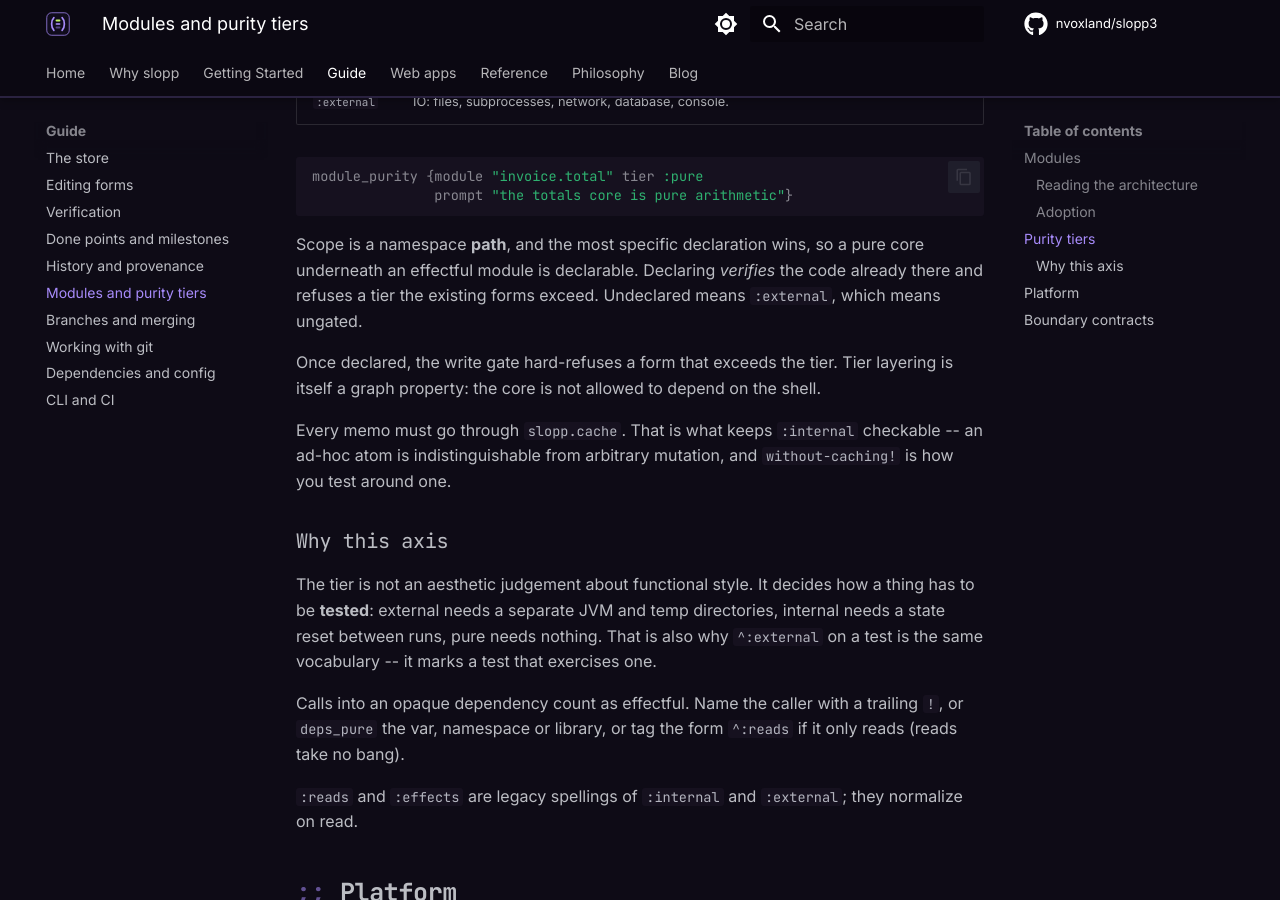
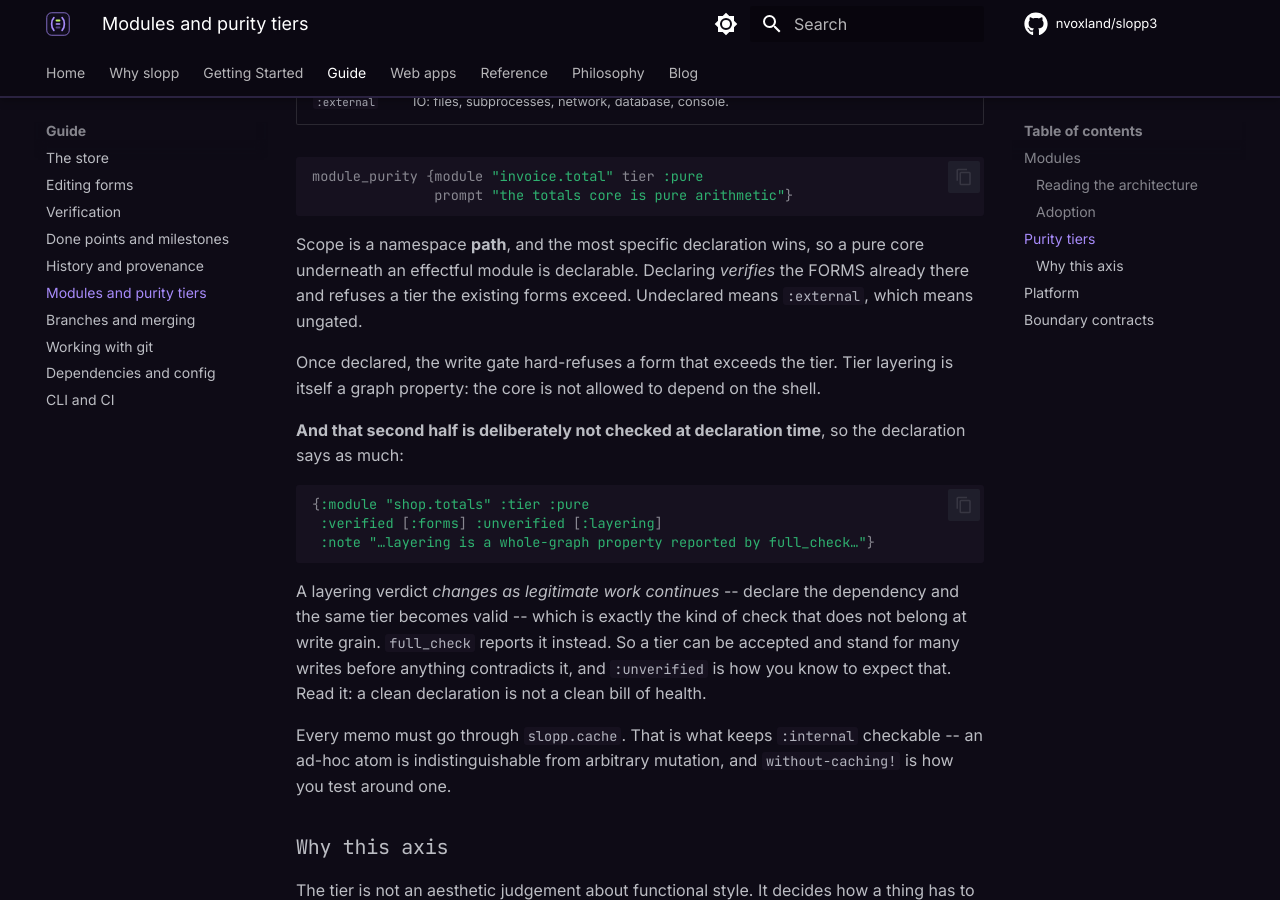
Before and after one commit to nvoxland/slopp3, an MkDocs documentation site: the page built from docs/guide/modules-and-tiers.md, in a window 1280 px wide and 900 px high, scrolled down 2103 px. Built offline with MkDocs 1.6.1 and Material for MkDocs 9.7.7, drawn with Linux system fonts in a browser that asks for light colours; comment, search, counter and statistics services are not loaded.

Commit message:
Declaration honesty, host currency on verdicts, and verification durations
Three of the seven root-cause fixes from the non-form-citizens analysis.

A -- every register write (module_purity, module_platform, module_dep,
config_file) returns :verified and :unverified axis lists plus a note
saying where an unchecked axis IS judged. module_purity checks the forms
and deliberately not layering (D-rule-grain: a verdict that changes as
legitimate work continues does not belong at write grain) -- the bug was
never the omission, it was returning the same shape either way, so
"declared" read as "checked". module_platform verifies nothing at all;
config_file validates only the capabilities path.

B -- done and full_check carry :host-stale when the process producing
the verdict is knowingly running code the store has moved past. The
record already existed and only ever reached session_brief, an
orientation surface read once a session; the verdicts, read after every
unit of work, said nothing. Same producer (orient/host-warning), aimed
at the other reader. Silent for a clean live host, because a warning on
every done is a warning nobody reads.

G -- verification records what it cost. The summary carries :ms, so it
persists through the verify delta at all twelve record-verification call
sites with no call-site change; done stamps its findings, the external
tier stamps every exit, and full_check now records its own verdict as a
delta scoped :full-check. Without durations the only attribution was the
gap between deltas, which mixes tool time with thinking time -- a first
pass over this store's log blamed done for 37% of wall clock and was
reading unlogged pre-commit work.

````diff
--- a/docs/guide/modules-and-tiers.md
+++ b/docs/guide/modules-and-tiers.md
@@ -98,12 +98,28 @@ module_purity {module "invoice.total" tier :pure
 
 Scope is a namespace **path**, and the most specific declaration wins, so a
 pure core underneath an effectful module is declarable. Declaring *verifies*
-the code already there and refuses a tier the existing forms exceed.
+the FORMS already there and refuses a tier the existing forms exceed.
 Undeclared means `:external`, which means ungated.
 
 Once declared, the write gate hard-refuses a form that exceeds the tier. Tier
 layering is itself a graph property: the core is not allowed to depend on the
 shell.
+
+**And that second half is deliberately not checked at declaration time**, so
+the declaration says as much:
+
+```clj
+{:module "shop.totals" :tier :pure
+ :verified [:forms] :unverified [:layering]
+ :note "…layering is a whole-graph property reported by full_check…"}
+```
+
+A layering verdict *changes as legitimate work continues* -- declare the
+dependency and the same tier becomes valid -- which is exactly the kind of
+check that does not belong at write grain. `full_check` reports it instead. So
+a tier can be accepted and stand for many writes before anything contradicts
+it, and `:unverified` is how you know to expect that. Read it: a clean
+declaration is not a clean bill of health.
 
 Every memo must go through `slopp.cache`. That is what keeps `:internal`
 checkable -- an ad-hoc atom is indistinguishable from arbitrary mutation, and
````
Also changed, not shown: .context/verification.md (+40 -0 lines), docs/reference/tools.md (+1 -1 lines), plugins/slopp/skills/slopp/SKILL.md (+32 -1 lines).
